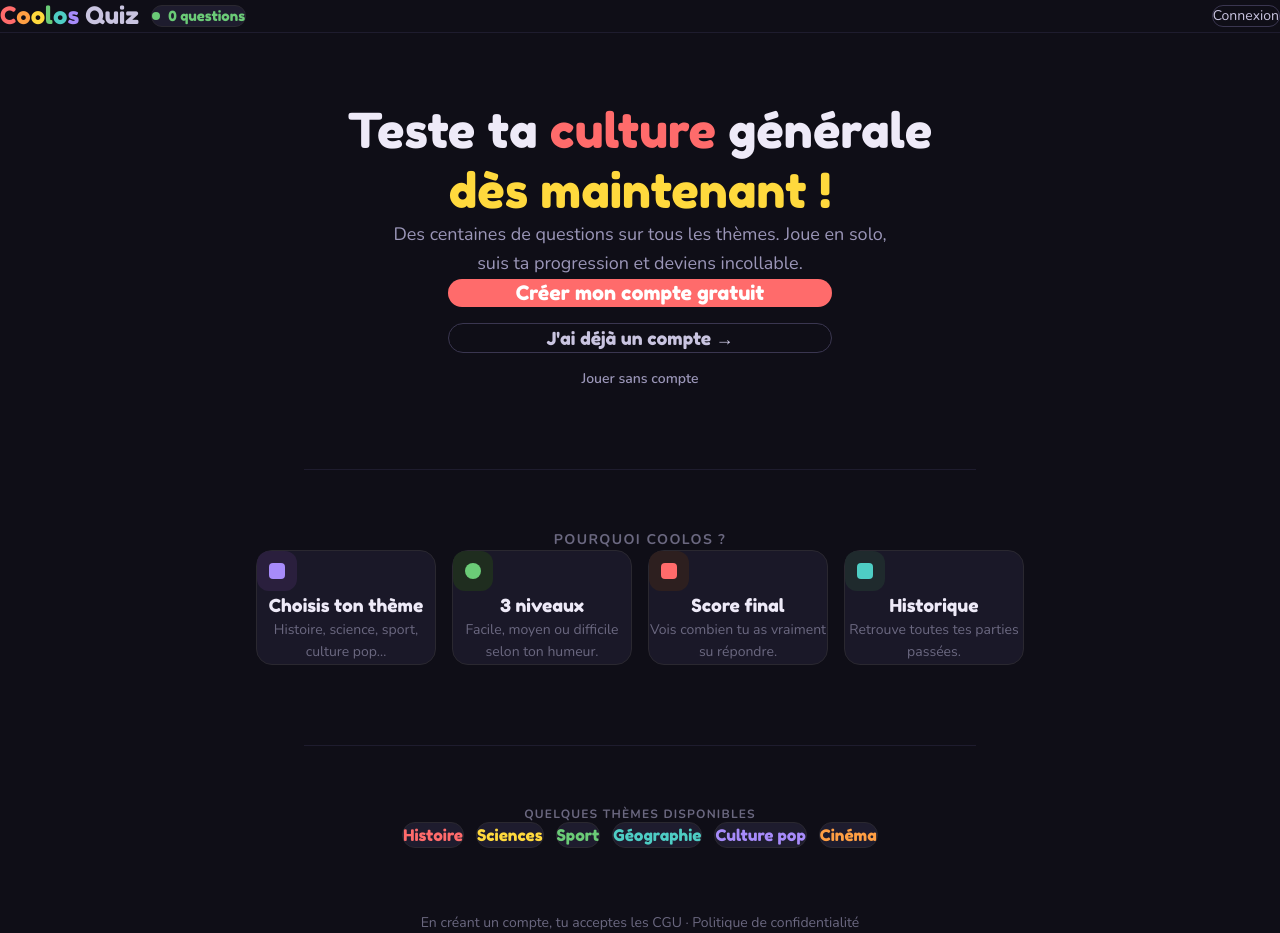
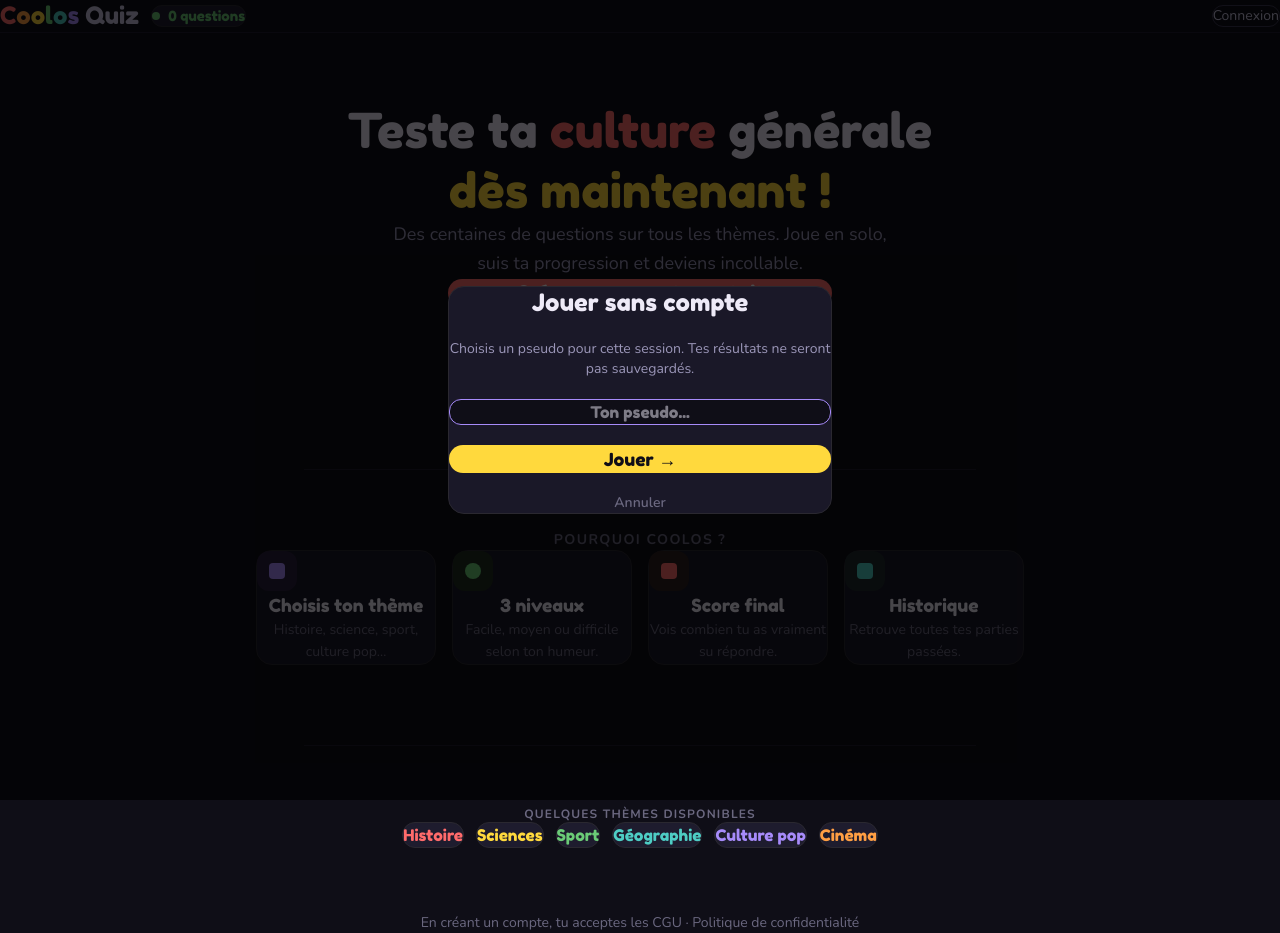
Before and after one commit to coolosproduction/coolos-quizz, a Next.js app: page / in a window 1280 px wide. Both pictures are taken after a click on the button "Jouer sans compte". Built offline with nearby package versions, Linux system fonts and the light colour scheme; no server answers; the database is empty.

Commit message:
Mode invité fonctionnel

```diff
--- a/app/configuration/page.tsx
+++ b/app/configuration/page.tsx
@@ -113,9 +113,11 @@ export default function Configuration() {
           <span className="text-[#a78bfa]">s</span>
           <span className="text-[#c9c4e0]"> Quiz</span>
         </Link>
-        <Link href="/profil" className="w-10 h-10 rounded-full bg-[#2a1f3d] border-2 border-[#a78bfa] flex items-center justify-center cursor-pointer">
-          <div className="w-5 h-5 rounded-full bg-[#a78bfa]"></div>
-        </Link>
+        {typeof window !== 'undefined' && sessionStorage.getItem('is_invite') !== 'true' && (
+  <Link href="/profil" className="w-10 h-10 rounded-full bg-[#2a1f3d] border-2 border-[#a78bfa] flex items-center justify-center cursor-pointer">
+    <div className="w-5 h-5 rounded-full bg-[#a78bfa]"></div>
+  </Link>
+)}
       </nav>
 
       <div style={{ maxWidth: '900px', margin: '0 auto', display: 'flex', flexDirection: 'column', gap: '40px' }}>
--- a/app/page.tsx
+++ b/app/page.tsx
@@ -2,12 +2,16 @@
 
 import Link from 'next/link'
 import { useEffect, useState } from 'react'
+import { useRouter } from 'next/navigation'
 import { createClient } from '../lib/supabase'
 
 export default function Home() {
+  const router = useRouter()
   const [connecte, setConnecte] = useState(false)
   const [loading, setLoading] = useState(true)
   const [nbQuestions, setNbQuestions] = useState<number | null>(null)
+  const [showPopup, setShowPopup] = useState(false)
+  const [pseudoInvite, setPseudoInvite] = useState('')
 
   useEffect(() => {
     const checkUser = async () => {
@@ -28,8 +32,52 @@ export default function Home() {
     loadNbQuestions()
   }, [])
 
+  const handleJouerSansCompte = () => {
+    setShowPopup(true)
+  }
+
+  const handleConfirmerInvite = () => {
+    const pseudo = pseudoInvite.trim() || 'Invité'
+    sessionStorage.setItem('invite_pseudo', pseudo)
+    sessionStorage.setItem('is_invite', 'true')
+    setShowPopup(false)
+    router.push('/configuration')
+  }
+
   return (
     <main className="min-h-screen bg-[#0f0e17]">
+
+      {/* Popup invité */}
+      {showPopup && (
+        <div className="fixed inset-0 z-50 flex items-center justify-center px-4" style={{ background: 'rgba(0,0,0,0.7)' }}>
+          <div className="bg-[#1a1828] border border-[#2a2830] rounded-2xl p-8 w-full max-w-sm flex flex-col gap-5">
+            <h2 className="font-fredoka text-2xl text-[#eeeaf8] text-center">Jouer sans compte</h2>
+            <p className="text-[#9b96b8] text-sm text-center">Choisis un pseudo pour cette session. Tes résultats ne seront pas sauvegardés.</p>
+            <input
+              type="text"
+              placeholder="Ton pseudo..."
+              value={pseudoInvite}
+              onChange={e => setPseudoInvite(e.target.value)}
+              onKeyDown={e => e.key === 'Enter' && handleConfirmerInvite()}
+              className="bg-[#0f0e17] border border-[#2a2830] rounded-xl px-4 py-3 text-[#eeeaf8] font-fredoka focus:outline-none focus:border-[#a78bfa] text-center"
+              maxLength={20}
+              autoFocus
+            />
+            <button
+              onClick={handleConfirmerInvite}
+              className="w-full bg-[#ffd93d] text-[#0f0e17] rounded-2xl py-4 font-fredoka text-lg hover:opacity-90 transition"
+            >
+              Jouer →
+            </button>
+            <button
+              onClick={() => setShowPopup(false)}
+              className="w-full text-[#6b6880] text-sm font-semibold hover:text-[#9b96b8] transition"
+            >
+              Annuler
+            </button>
+          </div>
+        </div>
+      )}
 
       {/* Navbar */}
       <nav className="fixed top-0 left-0 right-0 flex justify-between items-center bg-[#0f0e17] border-b border-[#1e1c2e] z-10 px-4 md:px-8 py-4">
@@ -115,7 +163,10 @@ export default function Home() {
                   J'ai déjà un compte →
                 </Link>
 
-        <button className="w-full text-[#9b96b8] text-sm font-semibold hover:text-[#c9c4e0] transition py-3">
+                <button
+                  onClick={handleJouerSansCompte}
+                  className="w-full text-[#9b96b8] text-sm font-semibold hover:text-[#c9c4e0] transition py-3"
+                >
                   Jouer sans compte
                 </button>
               </>
--- a/app/resultats/page.tsx
+++ b/app/resultats/page.tsx
@@ -18,13 +18,15 @@ export default function Resultats() {
   const [mode, setMode] = useState<'inscrit' | 'invite'>('inscrit')
   const [resultats, setResultats] = useState<Resultats | null>(null)
 
-  useEffect(() => {
+ useEffect(() => {
     const data = sessionStorage.getItem('resultats_partie')
     if (!data) {
       router.push('/configuration')
       return
     }
     setResultats(JSON.parse(data))
+    const isInvite = sessionStorage.getItem('is_invite') === 'true'
+    setMode(isInvite ? 'invite' : 'inscrit')
   }, [])
 
   if (!resultats) {
```
Lines whose indentation alone changed are shown as unchanged.
